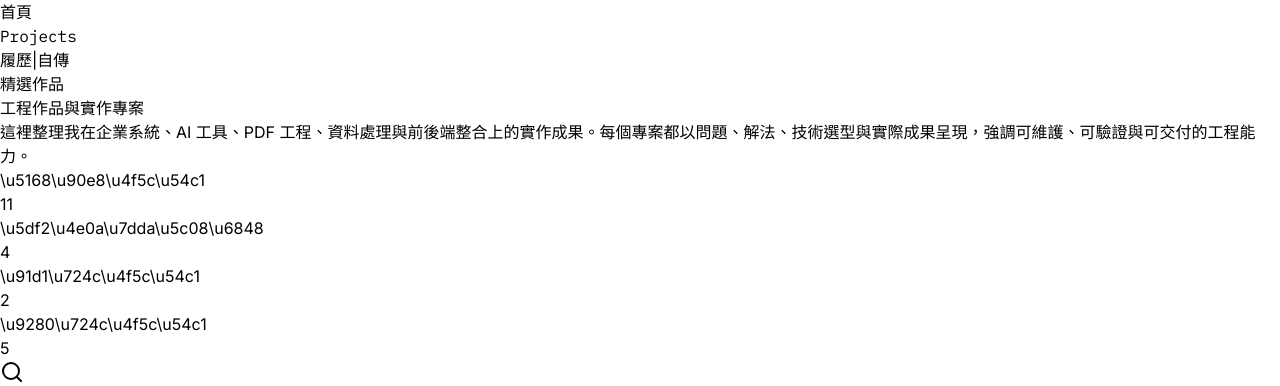
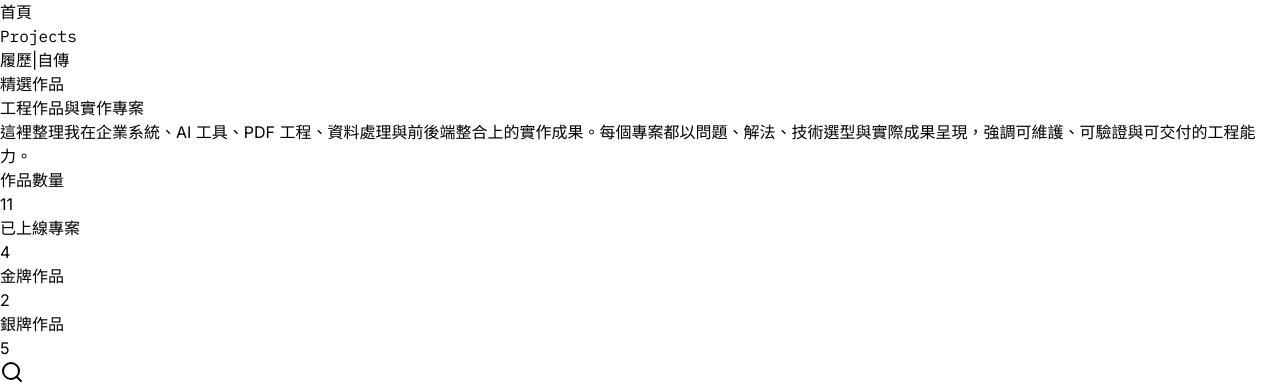
Before and after one commit to a1354013-alt/Resume, a React (Vite) app in the folder client/: page /projects in a window 1280 px wide. Shown: the top 386 px of the page. Built offline with nearby package versions, Linux system fonts and the light colour scheme; no server answers.

Commit message:
修正亂碼

```diff
--- a/client/src/pages/ProjectsPage.tsx
+++ b/client/src/pages/ProjectsPage.tsx
@@ -236,19 +236,19 @@ export default function ProjectsPage() {
 
               <div className="grid grid-cols-2 md:grid-cols-4 gap-4 mt-8">
                 <StatCard
-                  label="\u5168\u90e8\u4f5c\u54c1"
+                  label="作品數量"
                   value={projectStats.total}
                 />
                 <StatCard
-                  label="\u5df2\u4e0a\u7dda\u5c08\u6848"
+                  label="已上線專案"
                   value={projectStats.production}
                 />
                 <StatCard
-                  label="\u91d1\u724c\u4f5c\u54c1"
+                  label="金牌作品"
                   value={projectStats.gold}
                 />
                 <StatCard
-                  label="\u9280\u724c\u4f5c\u54c1"
+                  label="銀牌作品"
                   value={projectStats.silver}
                 />
               </div>
```
